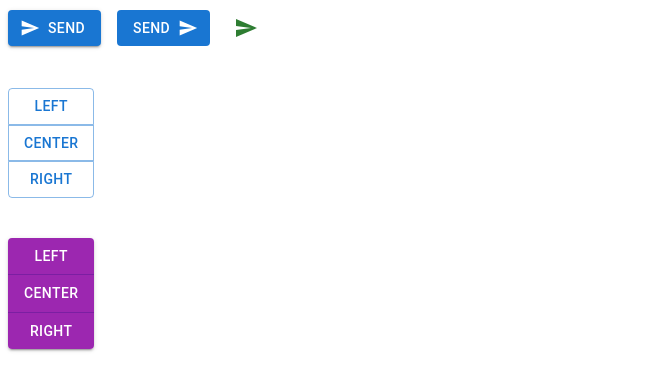
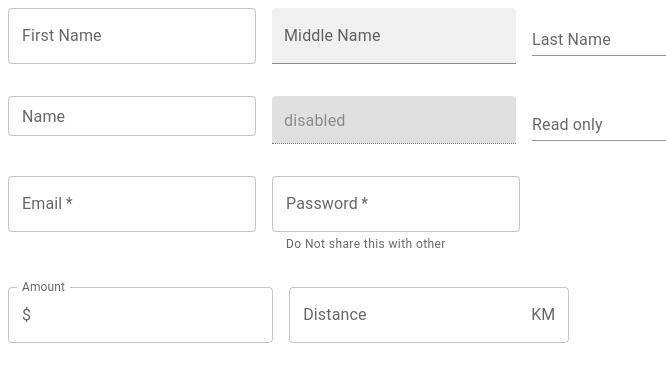
Before and after one commit to aakashstha1/React-MUI, a React (Vite) app in the folder MUI demo/: page / in a window 1280 px wide. Shown: the top 390 px of the page, without its empty margins (0-666 px from the left). Built offline with nearby package versions, Linux system fonts and the light colour scheme.

Commit message:
Fourth commit

```diff
--- a/MUI demo/src/App.jsx
+++ b/MUI demo/src/App.jsx
@@ -1,15 +1,19 @@
 import "./App.css";
+import { MuiTextField } from "./components/MuiTextField";
+// import { MuiToggleBtn } from "./components/MuiToggleBtn";
 // import { MuiTypography } from "./components/MuiTypography";
 // import { MuiButton } from "./components/MuiButton";
 // import { MuiBtnSize } from "./components/MuiBtnSize";
-import { MuiIconBtn } from "./components/MuiIconBtn";
+// import { MuiIconBtn } from "./components/MuiIconBtn";
 function App() {
   return (
     <>
       {/* <MuiTypography />
       <MuiButton />
-      <MuiBtnSize /> */}
-      <MuiIconBtn />
+      <MuiBtnSize />
+      <MuiIconBtn /> */}
+      {/* <MuiToggleBtn /> */}
+      <MuiTextField />
     </>
   );
 }
--- /dev/null
+++ b/MUI demo/src/components/MuiTextField.jsx
@@ -0,0 +1,58 @@
+import { InputAdornment, Stack, TextField } from "@mui/material";
+
+export const MuiTextField = () => {
+  return (
+    <Stack spacing={4}>
+      <Stack spacing={2} direction={"row"}>
+        <TextField label="First Name" variant="outlined"></TextField>
+        <TextField label="Middle Name" variant="filled"></TextField>
+        <TextField label="Last Name" variant="standard"></TextField>
+      </Stack>
+      <Stack spacing={2} direction={"row"}>
+        <TextField
+          label="Name"
+          variant="outlined"
+          size="small"
+          color="secondary"
+        ></TextField>
+        <TextField
+          label="disabled"
+          variant="filled"
+          size="small"
+          color="secondary"
+          disabled
+        ></TextField>
+        <TextField
+          label="Read only"
+          variant="standard"
+          size="small"
+          color="secondary"
+          InputProps={{ readOnly: true }}
+        ></TextField>
+      </Stack>
+      <Stack direction={"row"} spacing={2}>
+        <TextField label="Email" required></TextField>
+        <TextField
+          label="Password"
+          helperText="Do Not share this with other"
+          type="password"
+          required
+        ></TextField>
+      </Stack>
+      <Stack spacing={2} direction={"row"}>
+        <TextField
+          label="Amount"
+          InputProps={{
+            startAdornment: <InputAdornment position="start">$</InputAdornment>,
+          }}
+        ></TextField>
+        <TextField
+          label="Distance"
+          InputProps={{
+            endAdornment: <InputAdornment position="end">KM</InputAdornment>,
+          }}
+        ></TextField>
+      </Stack>
+    </Stack>
+  );
+};
--- /dev/null
+++ b/MUI demo/src/components/MuiToggleBtn.jsx
@@ -0,0 +1,37 @@
+import { Stack, ToggleButton, ToggleButtonGroup } from "@mui/material";
+import { useState } from "react";
+import FormatBoldIcon from "@mui/icons-material/FormatBold";
+import FormatItalicIcon from "@mui/icons-material/FormatItalic";
+import FormatUnderlinedIcon from "@mui/icons-material/FormatUnderlined";
+
+export const MuiToggleBtn = () => {
+  const [formats, setFormats] = useState([]);
+
+  console.log(formats);
+
+  const handleFormatChange = (event, updatedFormats) => {
+    setFormats(updatedFormats);
+  };
+
+  return (
+    <Stack direction={"row"}>
+      <ToggleButtonGroup
+        aria-label="text formatting"
+        value={formats}
+        onChange={handleFormatChange}
+        size="small"
+        orientation="vertical"
+      >
+        <ToggleButton value={"bold"} aria-label="bold">
+          <FormatBoldIcon />
+        </ToggleButton>
+        <ToggleButton value={"italic"} aria-label="italic">
+          <FormatItalicIcon />
+        </ToggleButton>
+        <ToggleButton value={"underlined"} aria-label="underlined">
+          <FormatUnderlinedIcon />
+        </ToggleButton>
+      </ToggleButtonGroup>
+    </Stack>
+  );
+};
```
